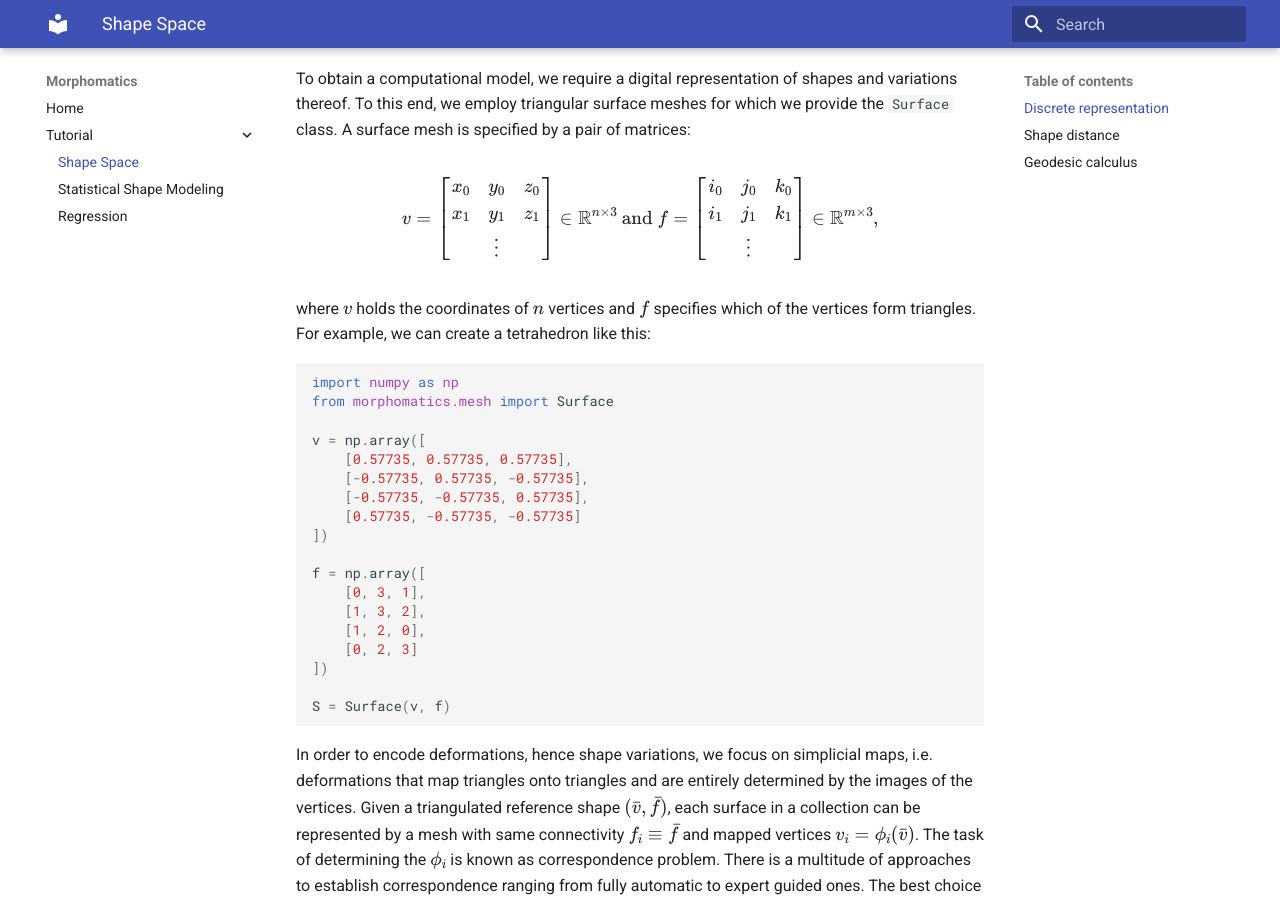
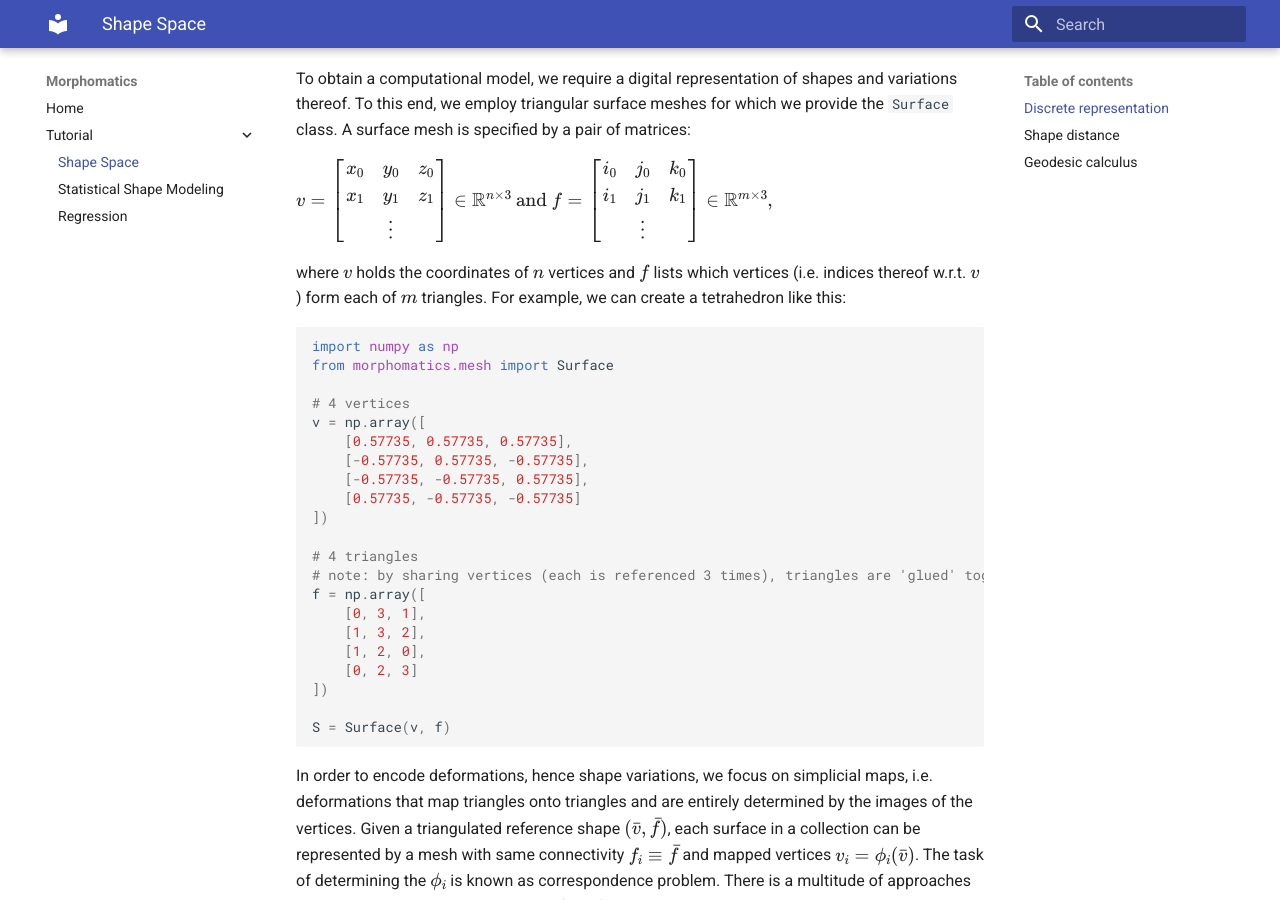
Before and after one commit to morphomatics/morphomatics.github.io, an MkDocs documentation site: the page built from docs/tutorial_shape_space.md, in a window 1280 px wide and 900 px high, scrolled down 333 px. Built offline with MkDocs 1.6.1 and Material for MkDocs 9.7.7, drawn with Linux system fonts in a browser that asks for light colours.

````diff
--- a/docs/tutorial_shape_space.md
+++ b/docs/tutorial_shape_space.md
@@ -10,19 +10,18 @@
 To this end, we employ triangular surface meshes for which we provide the `Surface` class.
 A surface mesh is specified by a pair of matrices:
 
-\[
-v = \begin{bmatrix} x_0 & y_0 & z_0 \\ x_1 & y_1 & z_1 \\ & \vdots & \end{bmatrix} \in \mathbb{R}^{n \times 3}
+$v = \begin{bmatrix} x_0 & y_0 & z_0 \\ x_1 & y_1 & z_1 \\ & \vdots & \end{bmatrix} \in \mathbb{R}^{n \times 3}
 \text{ and }
-f = \begin{bmatrix} i_0 & j_0 & k_0 \\ i_1 & j_1 & k_1 \\ & \vdots & \end{bmatrix} \in \mathbb{R}^{m \times 3},
-\]
+f = \begin{bmatrix} i_0 & j_0 & k_0 \\ i_1 & j_1 & k_1 \\ & \vdots & \end{bmatrix} \in \mathbb{R}^{m \times 3},$
 
-where $v$ holds the coordinates of $n$ vertices and $f$ specifies which of the vertices form triangles.
+where $v$ holds the coordinates of $n$ vertices and $f$ lists which vertices (i.e. indices thereof w.r.t. $v$) form each of $m$ triangles.
 For example, we can create a tetrahedron like this:
 
 ```py
 import numpy as np
 from morphomatics.mesh import Surface
 
+# 4 vertices
 v = np.array([
     [0.57735, 0.57735, 0.57735],
     [-0.57735, 0.57735, -0.57735],
@@ -30,6 +29,8 @@
     [0.57735, -0.57735, -0.57735]
 ])
 
+# 4 triangles
+# note: by sharing vertices (each is referenced 3 times), triangles are 'glued' together
 f = np.array([
     [0, 3, 1],
     [1, 3, 2],
````
Also changed, not shown: docs/index.md (+4 -4 lines), docs/tutorial_ssm.md (+1 -3 lines).
